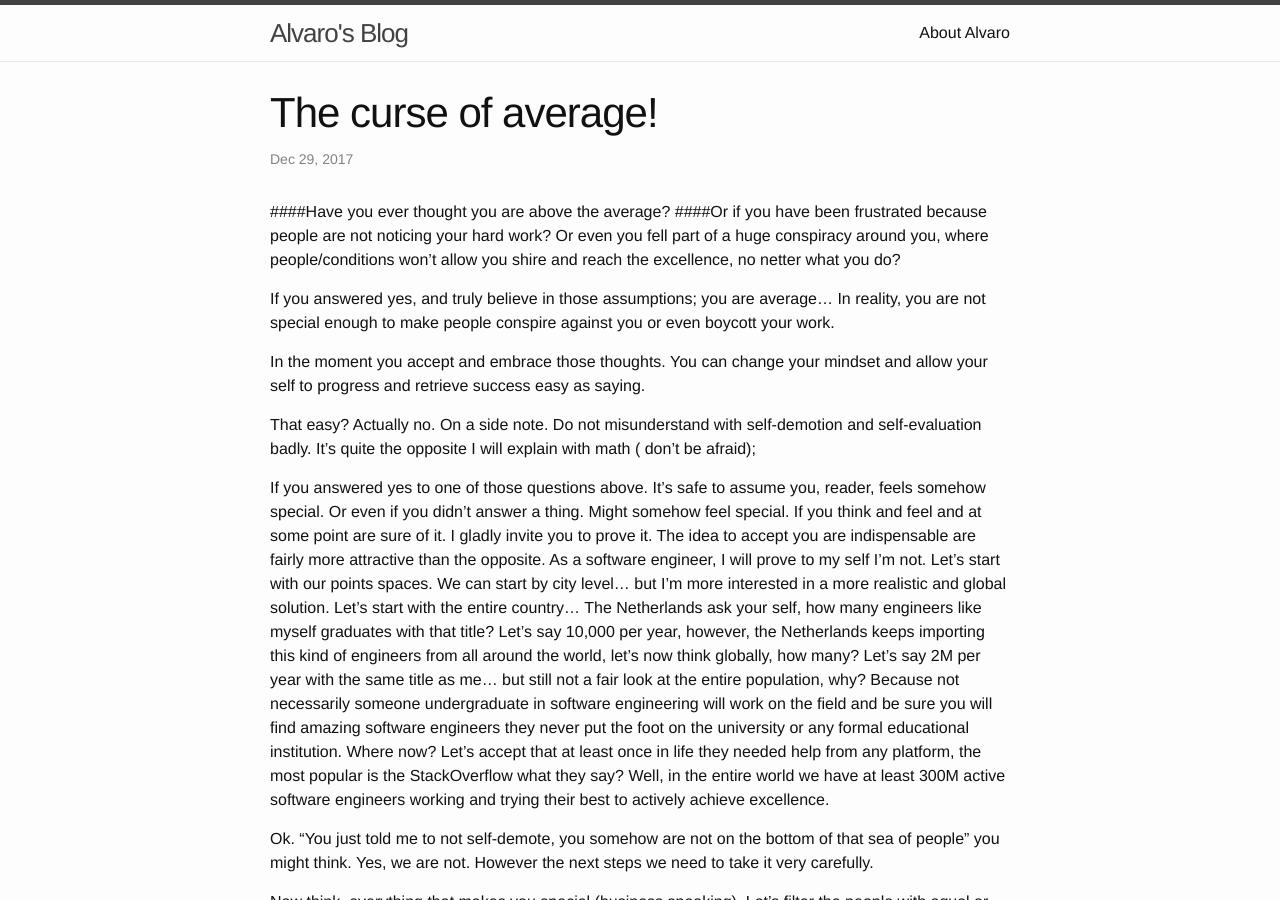
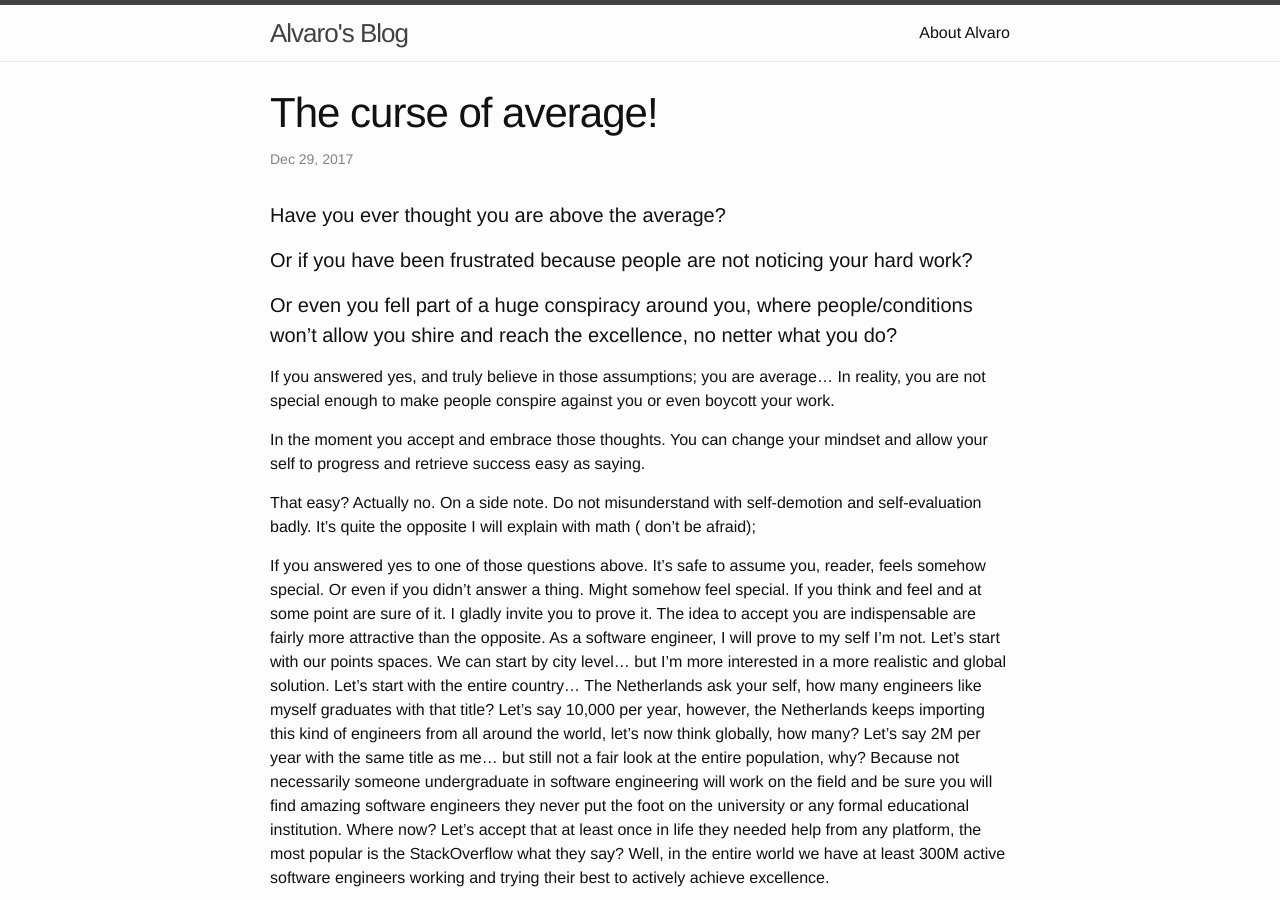
Before and after one commit to asilvino/alvarojoao.github.io, a Jekyll site: the page built from _posts/2017-12-29-the-curse-of-average.markdown, in a window 1280 px wide and 900 px high. Built offline with Jekyll 4.4.1, drawn with Linux system fonts in a browser that asks for light colours.

```diff
--- a/_posts/2017-12-29-the-curse-of-average.markdown
+++ b/_posts/2017-12-29-the-curse-of-average.markdown
@@ -5,9 +5,9 @@ date:   2017-12-29 00:25:35 -0200
 categories: Business Inside
 ---
 
-####Have you ever thought you are above the average?
-####Or if you have been frustrated because people are not noticing your hard work?
-Or even you fell part of a huge conspiracy around you, where people/conditions won’t allow you shire and reach the excellence, no netter what you do?
+#### Have you ever thought you are above the average?
+#### Or if you have been frustrated because people are not noticing your hard work?
+#### Or even you fell part of a huge conspiracy around you, where people/conditions won’t allow you shire and reach the excellence, no netter what you do?
 
 If you answered yes, and truly believe in those assumptions; you are average...
 In reality, you are not special enough to make people conspire against you or even boycott your work.
```
